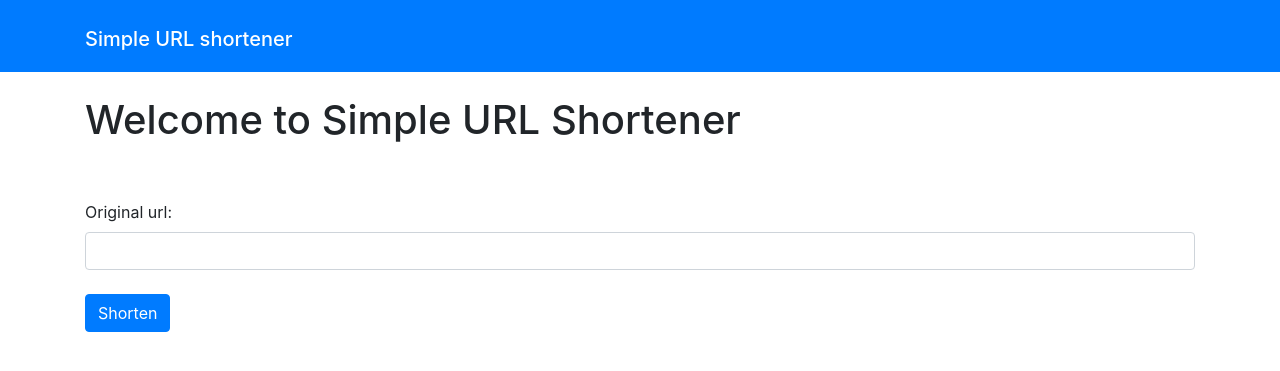
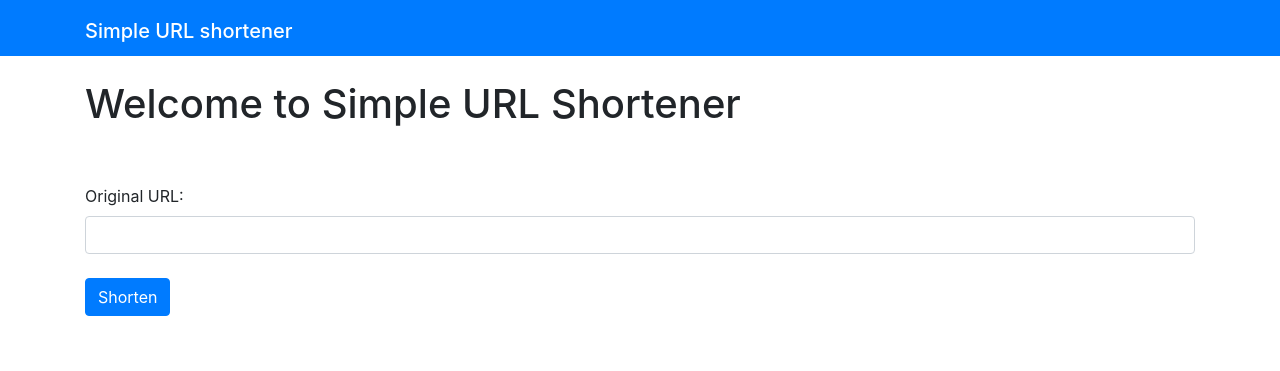
Before and after one commit to dheerajreal/DjangoSimpleUrlShortener, a Django app: page / in a window 1280 px wide. Shown: the top 371 px of the page. Run offline with Django 3.2, Linux system fonts and the light colour scheme; some libraries are stand-ins or nearby versions.

Commit message:
changed the form label and navbar style

```diff
--- a/mysite/shortener/forms.py
+++ b/mysite/shortener/forms.py
@@ -3,7 +3,9 @@ from .models import UrlRecord
 
 
 class UrlForm(forms.ModelForm):
-    original_url = forms.URLField(widget=forms.TextInput(attrs={"class": "form-control"}))
+    original_url = forms.URLField(label="Original URL", widget=forms.TextInput(
+        attrs={"class": "form-control"}))
+
     class Meta:
         model = UrlRecord
         fields = ["original_url"]
--- a/mysite/shortener/templates/shortener/base.html
+++ b/mysite/shortener/templates/shortener/base.html
@@ -11,7 +11,7 @@
 
 <body>
     <!-- Navigation -->
-    <nav class="navbar  bg-primary static-top">
+    <nav class="nav  bg-primary static-top">
         <div class="container">
             <h1>
                 <a class="navbar-brand text-white " href="{% url 'index' %}"> Simple URL shortener </a>
```
